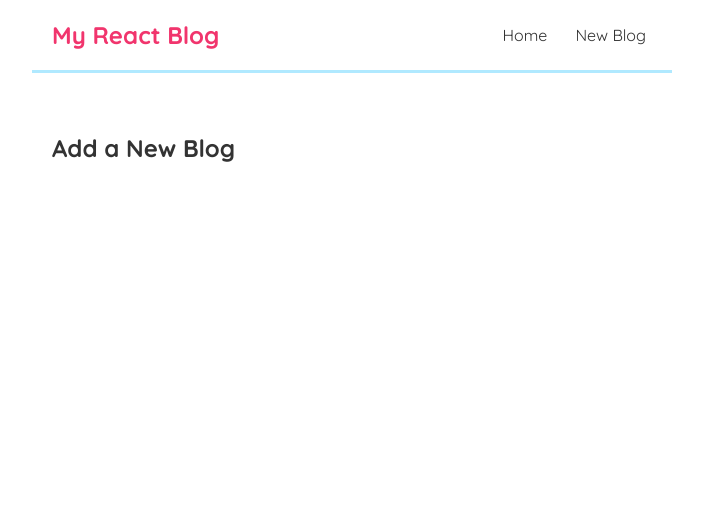
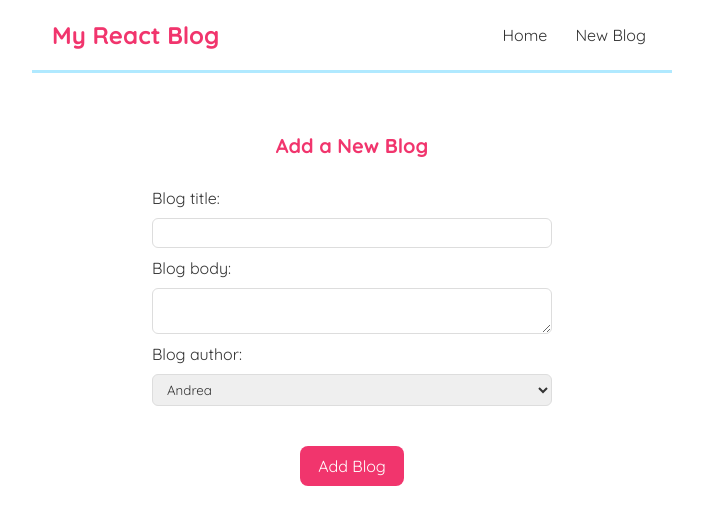
Before and after one commit to StefanoConsonni/my-react-blog, a React (Create React App) app: page /create in a window 1280 px wide. Shown: the top 524 px of the page, without its empty margins (288-991 px from the left). Built offline with nearby package versions, Linux system fonts and the light colour scheme.

Commit message:
completed blog form

```diff
--- a/src/BlogDetails.js
+++ b/src/BlogDetails.js
@@ -1,11 +1,21 @@
 import { useParams } from "react-router";
+import useFetch from "./useFetch";
 
 const BlogDetails = () => {
 	const { id } = useParams();
+	const { data: blog, isLoading, error } = useFetch("http://localhost:8000/blogs/" + id);
 
 	return (
 		<div className="blog-details">
-			<h2>Blog details - {id}</h2>
+			{isLoading && <div>Loading...</div>}
+			{error && <div>{error}</div>}
+			{blog && (
+				<article>
+					<h2>{blog.title}</h2>
+					<p className="blog-author">Written by {blog.author}</p>
+					<div>{blog.body}</div>
+				</article>
+			)}
 		</div>
 	);
 };
--- a/src/Create.js
+++ b/src/Create.js
@@ -2,6 +2,21 @@ const Create = () => {
 	return (
 		<div className="create">
 			<h2>Add a New Blog</h2>
+			<form>
+				<label>Blog title:</label>
+				<input type="text" required />
+				<label>Blog body:</label>
+				<textarea required></textarea>
+				<label>Blog author:</label>
+				<select>
+					<option value="andrea">Andrea</option>
+					<option value="barbara">Barbara</option>
+					<option value="francesco">Francesco</option>
+					<option value="luca">Luca</option>
+					<option value="sabrina">Sabrina</option>
+				</select>
+				<button>Add Blog</button>
+			</form>
 		</div>
 	);
 };
--- a/src/index.css
+++ b/src/index.css
@@ -61,3 +61,59 @@
 .blog-preview a {
 	text-decoration: none;
 }
+/* blog details page */
+.blog-details h2 {
+	font-size: 20px;
+	color: #f1356d;
+	margin-bottom: 10px;
+}
+.blog-details div {
+	margin: 35px 0;
+}
+.blog-author {
+	font-weight: bold;
+}
+.blog-details button {
+	background: #f1356d;
+	color: #fff;
+	border: 0;
+	padding: 8px;
+	border-radius: 8px;
+	cursor: pointer;
+}
+/* create new blog form */
+.create {
+	max-width: 400px;
+	margin: 0 auto;
+	text-align: center;
+}
+.create label {
+	text-align: left;
+	display: block;
+}
+.create h2 {
+	font-size: 20px;
+	color: #f1356d;
+	margin-bottom: 30px;
+}
+.create input,
+.create textarea,
+.create select {
+	width: 100%;
+	padding: 6px 10px;
+	margin: 10px 0;
+	border: 1px solid #ddd;
+	border-radius: 6px;
+	box-sizing: border-box;
+	display: block;
+}
+.create button {
+	background: #f1356d;
+	color: #fff;
+	border: 0;
+	padding: 10px 18px;
+	margin-top: 30px;
+	border-radius: 8px;
+	font-size: 16px;
+	cursor: pointer;
+}
```
Also changed, not shown: data/db.json (+13 -1 lines), src/setupTests.js (deleted, +0 -5 lines).
